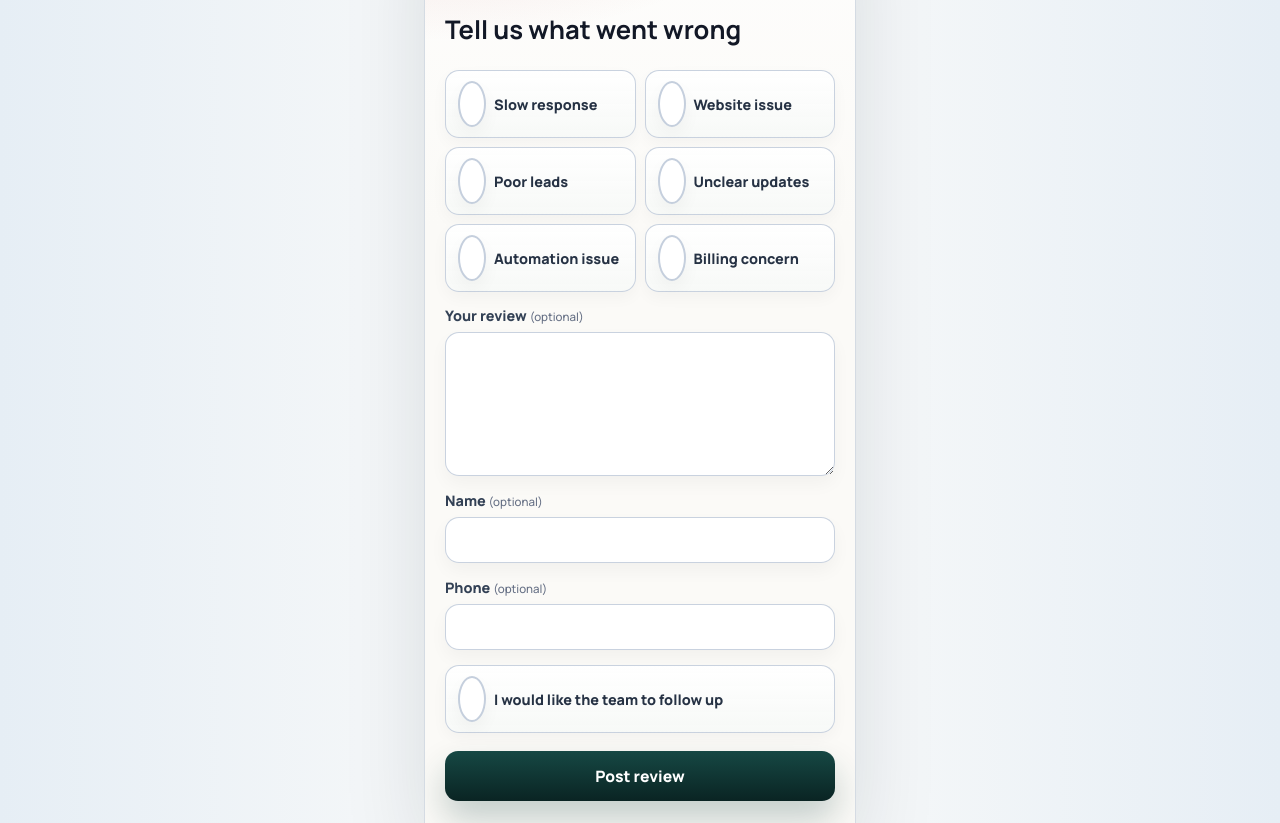
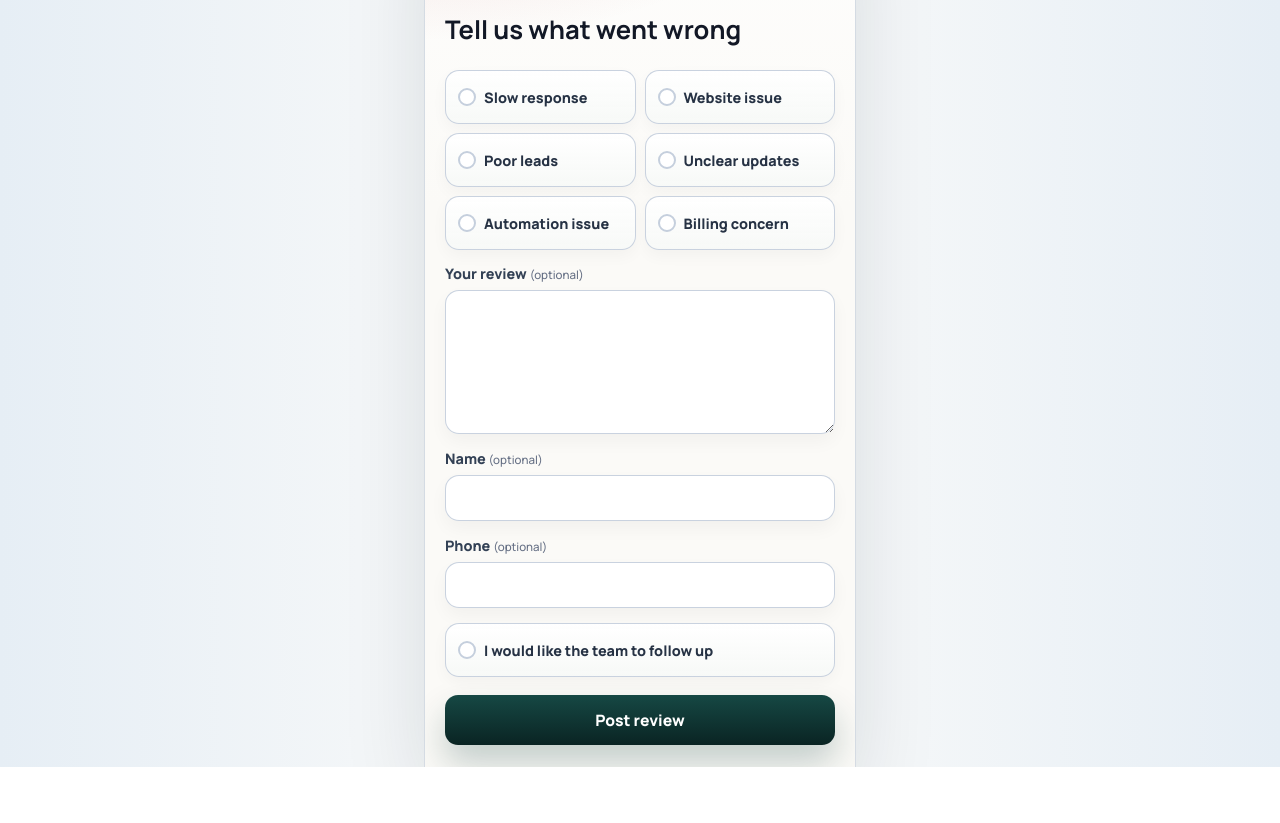
Before and after one commit to Latisha05/review-funnel, a website: page index.html in a window 1280 px wide. Both pictures are taken after a click on the button "1 star". Shown: the part 110-933 px from the top of the page. After the commit the page ends 877 px from the top, so only its background shows below. Drawn offline with Linux system fonts and the light colour scheme; no server answers.

Commit message:
Fix oval checkbox: override global input min-height 46px
Global input rule forced min-height:46px, stretching the circle to an oval.
Pin width/height/min/max to 18px and zero padding so it stays a small circle.

Co-Authored-By: Claude Opus 4.8 <noreply@anthropic.com>

```diff
--- a/styles.css
+++ b/styles.css
@@ -385,11 +385,16 @@ input.is-invalid {
   width: 18px;
   height: 18px;
   min-width: 18px;
+  max-width: 18px;
+  min-height: 18px;
+  max-height: 18px;
   margin: 0;
+  padding: 0;
   align-self: center;
   border: 2px solid var(--line-strong);
   border-radius: 50%;
   background: #ffffff;
+  box-shadow: none;
   cursor: pointer;
   position: relative;
   transition: border-color 140ms ease, background 140ms ease;
```
